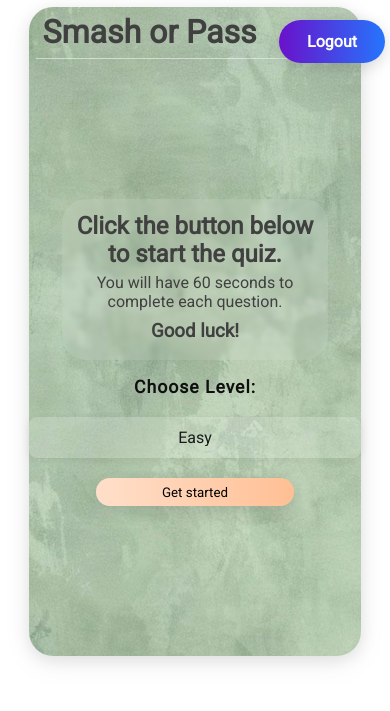
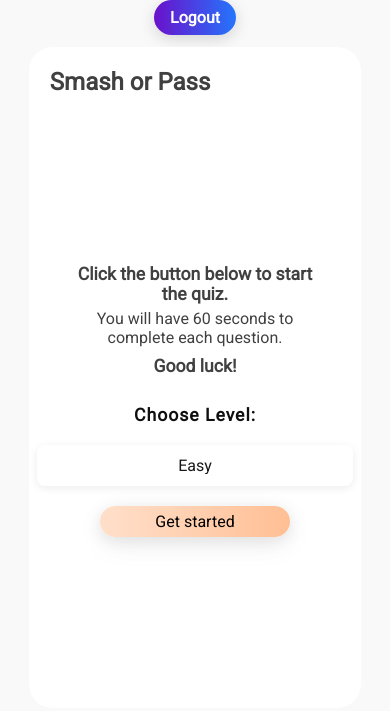
Before and after one commit to omkar2xt/QUIZ_fun, a plain HTML site: page index.html in a window 390 px wide. Drawn offline with Linux system fonts and the light colour scheme; sample sign-in values are in the browser's storage.

Commit message:
Update style.css

```diff
--- a/style.css
+++ b/style.css
@@ -282,3 +282,101 @@ label[for="level-select"] {
   background: #dacad5;
   color: #0f0c0c;
 }
+
+/* General responsive styles */
+body, html {
+  margin: 0;
+  padding: 0;
+  box-sizing: border-box;
+  font-family: Arial, sans-serif;
+  background: #f9f9f9;
+}
+
+main {
+  max-width: 500px;
+  margin: 0 auto;
+  padding: 16px;
+  background: #fff;
+  border-radius: 12px;
+  box-shadow: 0 2px 8px rgba(0,0,0,0.08);
+}
+
+header, section, footer {
+  width: 100%;
+}
+
+h1, h2, h3, h4 {
+  word-break: break-word;
+}
+
+.option-buttons {
+  display: flex;
+  flex-direction: column;
+  gap: 12px;
+}
+
+.option {
+  width: 100%;
+  font-size: 1rem;
+  padding: 12px;
+  border-radius: 8px;
+}
+
+footer {
+  display: flex;
+  flex-direction: column;
+  gap: 10px;
+  margin-top: 16px;
+}
+
+button {
+  font-size: 1rem;
+  padding: 10px;
+  border-radius: 8px;
+  border: none;
+  background: #e0e0e0;
+  transition: background 0.2s;
+}
+
+button:active {
+  background: #d0d0d0;
+}
+
+.logout-btn {
+  position: absolute;
+  top: 12px;
+  right: 12px;
+  font-size: 1rem;
+  padding: 8px 16px;
+}
+
+/* Responsive styles for small screens */
+@media (max-width: 600px) {
+  main {
+    max-width: 100vw;
+    padding: 8px;
+    border-radius: 0;
+    box-shadow: none;
+  }
+  .option {
+    font-size: 0.95rem;
+    padding: 10px;
+  }
+  .logout-btn {
+    position: static;
+    display: block;
+    margin: 0 auto 12px auto;
+  }
+  .instructions, .display-score {
+    padding: 8px;
+  }
+  h1 {
+    font-size: 1.5rem;
+  }
+  h2, h3, h4 {
+    font-size: 1.1rem;
+  }
+  .progress-container {
+    font-size: 0.95rem;
+  }
+}
```
